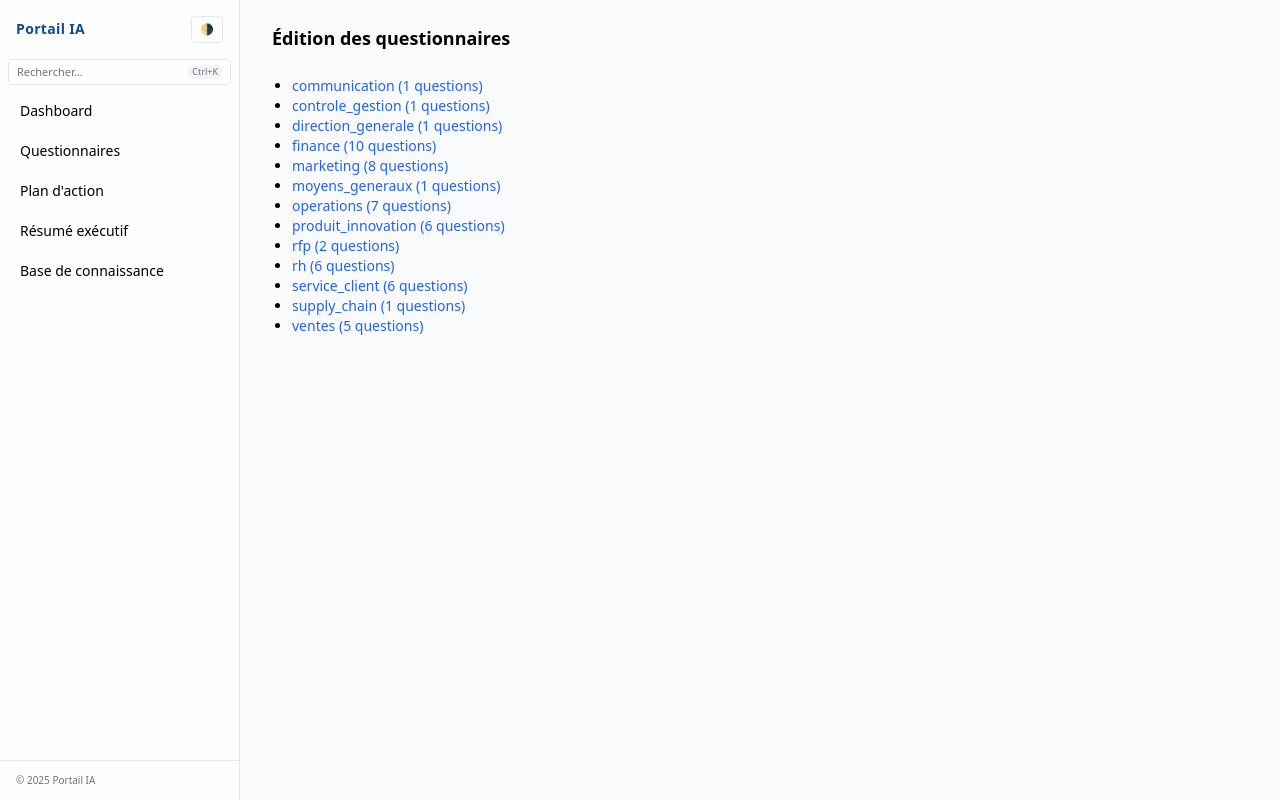
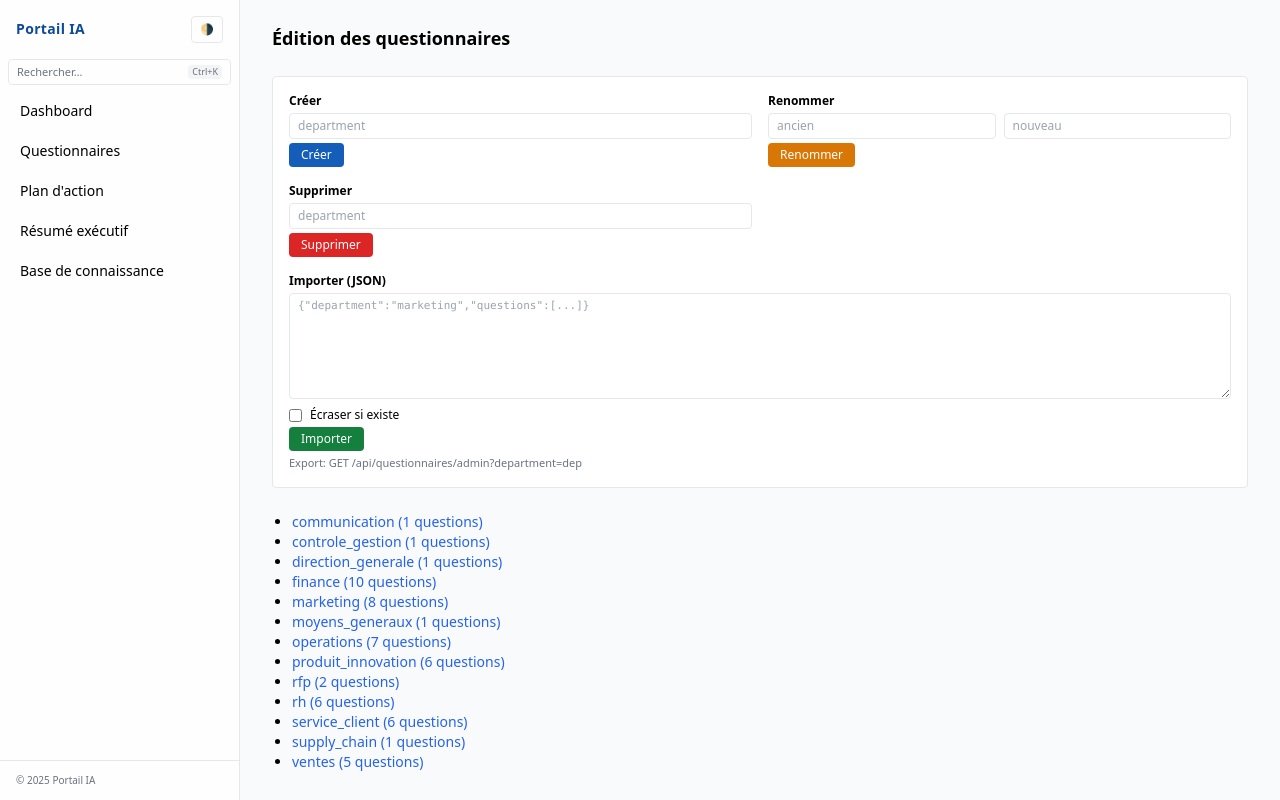
Before and after one commit to MBeji/PortailIA, a Next.js app: page /questionnaires/edit in a window 1280 px wide. Built offline with nearby package versions, Linux system fonts and the light colour scheme.

Commit message:
feat(questionnaires): admin create/rename/delete/import/export + optional category support

```diff
--- a/app/api/questionnaires/[department]/route.ts
+++ b/app/api/questionnaires/[department]/route.ts
@@ -10,6 +10,7 @@ const questionnaireSchema = z.object({
     id: z.string(),
     text: z.string(),
     weight: z.number().min(0),
+    category: z.string().optional(),
     options: z.array(z.object({ value: z.string(), label: z.string(), level: z.number().int().min(0).max(5) }))
   }))
 });
@@ -18,6 +19,7 @@ const questionSchema = z.object({
   id: z.string(),
   text: z.string(),
   weight: z.number().min(0),
+  category: z.string().optional(),
   options: z.array(z.object({ value: z.string(), label: z.string(), level: z.number().int().min(0).max(5) }))
 });
 
--- /dev/null
+++ b/app/api/questionnaires/admin/route.ts
@@ -0,0 +1,46 @@
+import { NextRequest, NextResponse } from 'next/server';
+import { createQuestionnaire, deleteQuestionnaire, renameQuestionnaire, importQuestionnaire, getQuestionnaire } from '../../../../lib/questionnaire';
+
+export const dynamic = 'force-dynamic';
+
+export async function POST(req: NextRequest) {
+  try {
+    const body = await req.json();
+    const { action } = body || {};
+    if (action === 'create') {
+      const { department } = body;
+      if(!department) return NextResponse.json({ error: 'department required' }, { status: 400 });
+      const q = await createQuestionnaire(department);
+      return NextResponse.json(q, { status: 201 });
+    }
+    if (action === 'delete') {
+      const { department } = body;
+      if(!department) return NextResponse.json({ error: 'department required' }, { status: 400 });
+      await deleteQuestionnaire(department);
+      return NextResponse.json({ ok: true });
+    }
+    if (action === 'rename') {
+      const { from, to } = body;
+      if(!from || !to) return NextResponse.json({ error: 'from/to required' }, { status: 400 });
+      const q = await renameQuestionnaire(from, to);
+      return NextResponse.json(q);
+    }
+    if (action === 'import') {
+      const { questionnaire, override } = body;
+      const res = await importQuestionnaire(questionnaire, { override: !!override });
+      return NextResponse.json(res);
+    }
+    return NextResponse.json({ error: 'unknown action' }, { status: 400 });
+  } catch (e: any) {
+    return NextResponse.json({ error: 'admin-failed', detail: e?.message }, { status: 500 });
+  }
+}
+
+export async function GET(req: NextRequest) {
+  const { searchParams } = new URL(req.url);
+  const dep = searchParams.get('department');
+  if(!dep) return NextResponse.json({ error: 'department required' }, { status: 400 });
+  const q = await getQuestionnaire(dep);
+  if(!q) return NextResponse.json({ error: 'not found' }, { status: 404 });
+  return NextResponse.json(q);
+}
--- a/app/questionnaires/edit/page.tsx
+++ b/app/questionnaires/edit/page.tsx
@@ -9,6 +9,7 @@ export default async function EditQuestionnairesPage() {
   return (
     <div className="space-y-6">
       <h2 className="text-lg font-semibold">Édition des questionnaires</h2>
+      <QuestionnaireAdminActions />
       <ul className="list-disc pl-5 text-sm">
         {list.map(q => (
           <li key={q.department}>
@@ -19,3 +20,63 @@ export default async function EditQuestionnairesPage() {
     </div>
   );
 }
+
+function QuestionnaireAdminActions() {
+  async function createAction(formData: FormData) {
+    'use server';
+    const dep = formData.get('dep')?.toString().trim();
+    if(!dep) return;
+    await fetch(`${process.env.NEXT_PUBLIC_BASE_URL || ''}/api/questionnaires/admin`, { method: 'POST', headers: { 'Content-Type':'application/json' }, body: JSON.stringify({ action:'create', department: dep }) });
+  }
+  async function renameAction(formData: FormData) {
+    'use server';
+    const from = formData.get('from')?.toString().trim();
+    const to = formData.get('to')?.toString().trim();
+    if(!from || !to) return;
+    await fetch(`${process.env.NEXT_PUBLIC_BASE_URL || ''}/api/questionnaires/admin`, { method: 'POST', headers: { 'Content-Type':'application/json' }, body: JSON.stringify({ action:'rename', from, to }) });
+  }
+  async function deleteAction(formData: FormData) {
+    'use server';
+    const dep = formData.get('depdel')?.toString().trim();
+    if(!dep) return;
+    await fetch(`${process.env.NEXT_PUBLIC_BASE_URL || ''}/api/questionnaires/admin`, { method: 'POST', headers: { 'Content-Type':'application/json' }, body: JSON.stringify({ action:'delete', department: dep }) });
+  }
+  async function importAction(formData: FormData) {
+    'use server';
+    const json = formData.get('json')?.toString();
+    const override = formData.get('override') === 'on';
+    if(!json) return;
+    let payload: any = null;
+    try { payload = JSON.parse(json); } catch { return; }
+    await fetch(`${process.env.NEXT_PUBLIC_BASE_URL || ''}/api/questionnaires/admin`, { method: 'POST', headers: { 'Content-Type':'application/json' }, body: JSON.stringify({ action:'import', questionnaire: payload, override }) });
+  }
+  return (
+    <div className="grid gap-4 rounded border bg-white p-4 text-xs md:grid-cols-2">
+      <form action={createAction} className="space-y-1">
+        <p className="font-semibold">Créer</p>
+        <input name="dep" placeholder="department" className="w-full rounded border px-2 py-1" />
+        <button className="rounded bg-primary-600 px-3 py-1 text-white">Créer</button>
+      </form>
+      <form action={renameAction} className="space-y-1">
+        <p className="font-semibold">Renommer</p>
+        <div className="flex gap-2">
+          <input name="from" placeholder="ancien" className="w-1/2 rounded border px-2 py-1" />
+          <input name="to" placeholder="nouveau" className="w-1/2 rounded border px-2 py-1" />
+        </div>
+        <button className="rounded bg-amber-600 px-3 py-1 text-white">Renommer</button>
+      </form>
+      <form action={deleteAction} className="space-y-1">
+        <p className="font-semibold">Supprimer</p>
+        <input name="depdel" placeholder="department" className="w-full rounded border px-2 py-1" />
+        <button className="rounded bg-red-600 px-3 py-1 text-white">Supprimer</button>
+      </form>
+      <form action={importAction} className="space-y-1 md:col-span-2">
+        <p className="font-semibold">Importer (JSON)</p>
+        <textarea name="json" rows={6} placeholder='{"department":"marketing","questions":[...]}' className="w-full rounded border px-2 py-1 font-mono text-[11px]" />
+        <label className="flex items-center gap-2"><input type="checkbox" name="override" /> <span>Écraser si existe</span></label>
+        <button className="rounded bg-green-700 px-3 py-1 text-white">Importer</button>
+        <div className="text-[11px] text-gray-500">Export: GET /api/questionnaires/admin?department=dep</div>
+      </form>
+    </div>
+  );
+}
--- a/lib/questionnaire.ts
+++ b/lib/questionnaire.ts
@@ -48,3 +48,42 @@ export async function getAllQuestionnaires() {
     return [];
   }
 }
+
+export async function createQuestionnaire(department: string) {
+  const file = path.join(questionnairesDir, `${department}.json`);
+  const exists = await fs.stat(file).then(()=>true).catch(()=>false);
+  if (exists) throw new Error('Questionnaire already exists');
+  const content = { department, questions: [] as any[] };
+  await fs.writeFile(file, JSON.stringify(content, null, 2), 'utf-8');
+  return content;
+}
+
+export async function deleteQuestionnaire(department: string) {
+  const file = path.join(questionnairesDir, `${department}.json`);
+  await fs.unlink(file);
+  return true;
+}
+
+export async function renameQuestionnaire(oldDep: string, newDep: string) {
+  const oldFile = path.join(questionnairesDir, `${oldDep}.json`);
+  const newFile = path.join(questionnairesDir, `${newDep}.json`);
+  const data = await fs.readFile(oldFile, 'utf-8').catch(()=>null);
+  if(!data) throw new Error('Not found');
+  const parsed = JSON.parse(data);
+  parsed.department = newDep;
+  await fs.writeFile(newFile, JSON.stringify(parsed, null, 2), 'utf-8');
+  if (oldFile !== newFile) await fs.unlink(oldFile).catch(()=>{});
+  return parsed;
+}
+
+export async function importQuestionnaire(payload: any, { override = false }: { override?: boolean } = {}) {
+  if (!payload || typeof payload !== 'object' || !payload.department || !Array.isArray(payload.questions)) {
+    throw new Error('Invalid questionnaire payload');
+  }
+  const dep = payload.department;
+  const file = path.join(questionnairesDir, `${dep}.json`);
+  const exists = await fs.stat(file).then(()=>true).catch(()=>false);
+  if (exists && !override) throw new Error('Questionnaire exists; set override to true');
+  await fs.writeFile(file, JSON.stringify({ department: dep, questions: payload.questions }, null, 2), 'utf-8');
+  return { department: dep, questionCount: payload.questions.length };
+}
```
